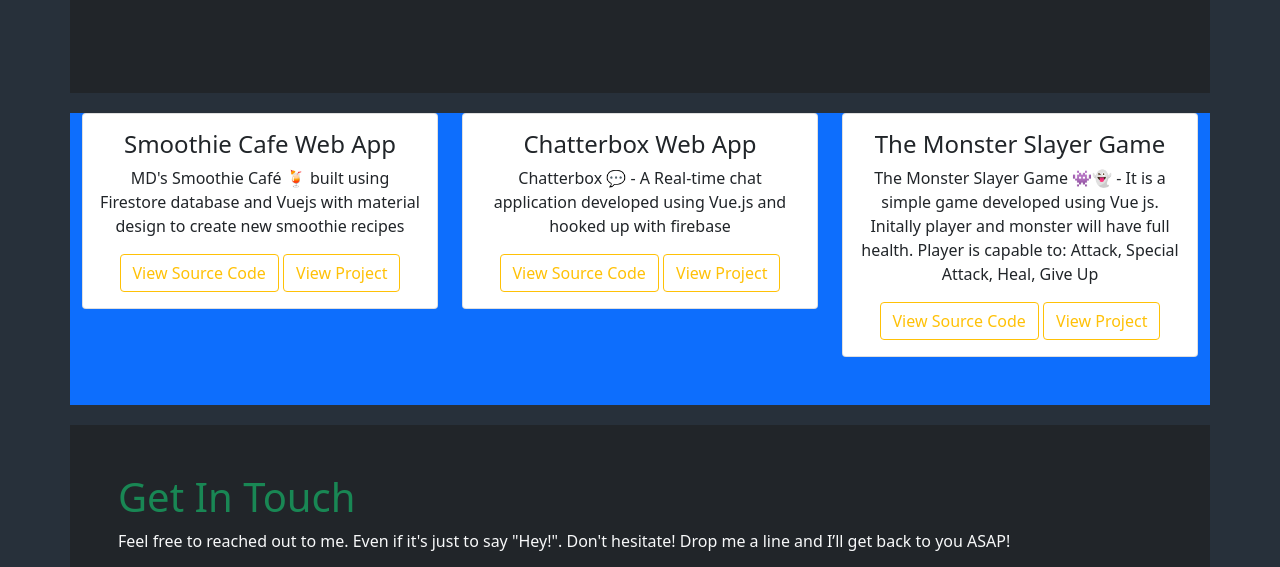
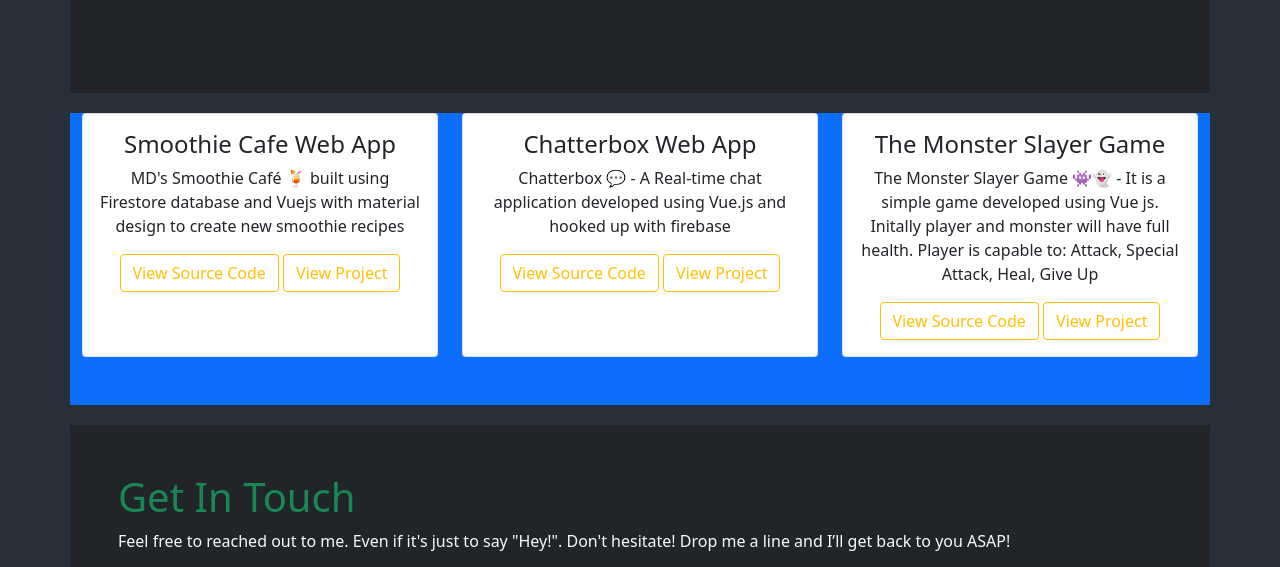
Before and after one commit to deolekarmayuresh/My-Portfolio, a plain HTML site: page index.html in a window 1280 px wide. Shown: the part 886-1453 px from the top of the page. Drawn offline with nearby package versions, Linux system fonts and the light colour scheme.

Commit message:
finishing off card styles

```diff
--- a/index.html
+++ b/index.html
@@ -137,7 +137,7 @@
     <div class="container bg-primary" style="margin-top: 20px;">
       <div class="row">
         <div class="col-xs-4 col-sm-4 col-md-4 col-lg-4 mb-5">
-          <div class="card text-center">
+          <div class="card text-center h-100">
             <div class="card-body">
               <h4 class="card-title">Smoothie Cafe Web App</h4>
               <p class="card-text">MD's Smoothie Café 🍹 built using Firestore database and Vuejs with material design to create new smoothie recipes</p>
@@ -149,7 +149,7 @@
         </div>
 
         <div class="col-xs-4 col-sm-4 col-md-4 col-lg-4 mb-5">
-          <div class="card text-center">
+          <div class="card text-center h-100">
             <div class="card-body">
               <h4 class="card-title">Chatterbox Web App</h4>
               <p class="card-text">Chatterbox 💬 - A Real-time chat application developed using Vue.js and hooked up with firebase</p>
@@ -160,7 +160,7 @@
         </div>
 
         <div class="col-xs-4 col-sm-4 col-md-4 col-lg-4 mb-5">
-          <div class="card text-center">
+          <div class="card text-center h-100">
             <div class="card-body">
               <h4 class="card-title">The Monster Slayer Game</h4>
               <p class="card-text">The Monster Slayer Game 👾👻 - It is a simple game developed using Vue js.
```
